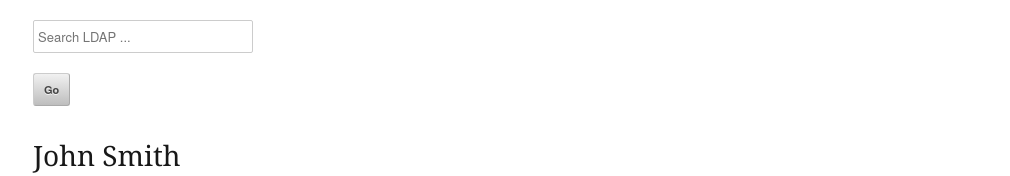
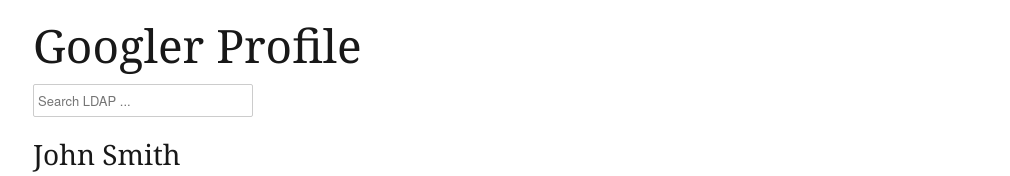
Before and after one commit to kevingduck/mobile_hub, a plain HTML site: page teams.html in a window 1280 px wide. Shown: the top 176 px of the page, without its empty margins (127-1137 px from the left). Drawn offline with Linux system fonts and the light colour scheme.

Commit message:
remove out of place search button.

```diff
--- a/teams.html
+++ b/teams.html
@@ -38,9 +38,10 @@
 <html>
 	<title>Teams</title>
 	  <div class="container">
-	    <ul>
-	      <li><input type="text" placeholder="Search LDAP ..."></input></li>
-  	    <li><input type="submit" value="Go"></input></li>
+	    <h1>Googler Profile</h1>
+	    <form>
+	      <input type="text" placeholder="Search LDAP ..."></input>
+  	  </form>
   	  <h3>John Smith</h3>
   	  <img border="0" src="images/fry.jpg" alt="John Smith" width="200" height="200">
   	    <h3>Title:</h3>
```
